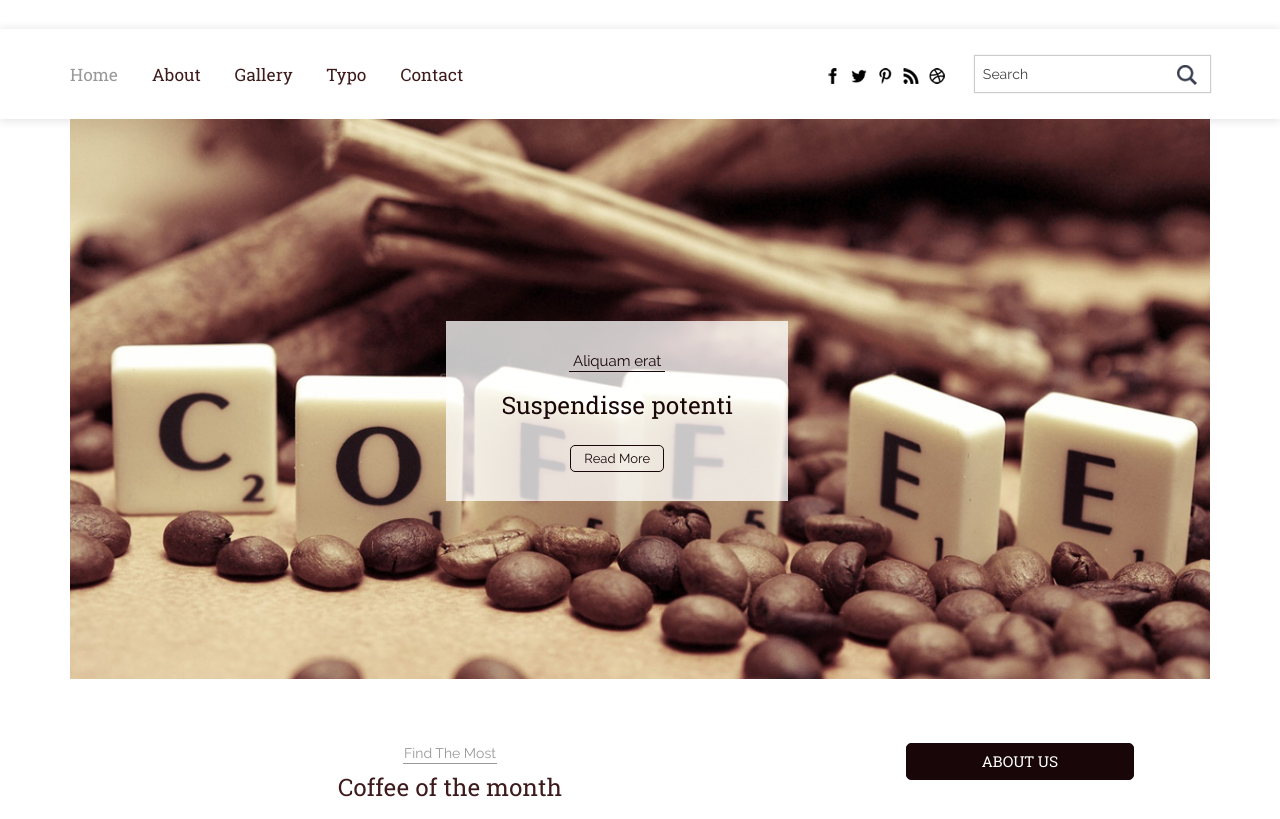
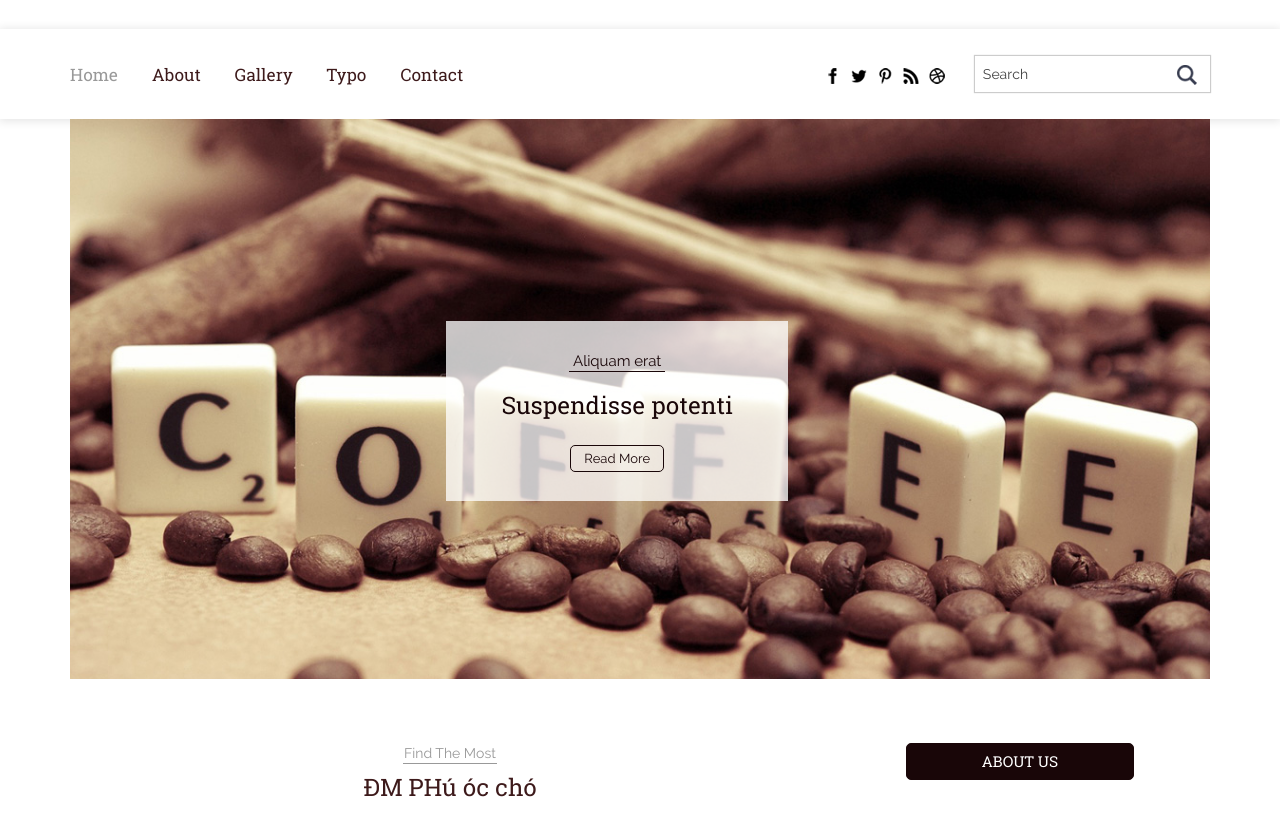
Before and after one commit to phuongnamfc/phuongnamfc.github.io, a plain HTML site: page web/index.html in a window 1280 px wide. Shown: the part 103-922 px from the top of the page. Drawn offline with Linux system fonts and the light colour scheme.

Commit message:
Update index.html

```diff
--- a/web/index.html
+++ b/web/index.html
@@ -101,7 +101,7 @@ Smartphone Compatible web template, free webdesigns for Nokia, Samsung, LG, Sony
 				<div class="col-md-8 about-left">
 					<div class="about-one">
 						<p>Find The Most</p>
-						<h3>Coffee of the month</h3>
+						<h3>ĐM PHú óc chó</h3>
 					</div>
 					<div class="about-two">
 						<a href="single.html"><img src="images/c-1.jpg" alt="" /></a>
```
